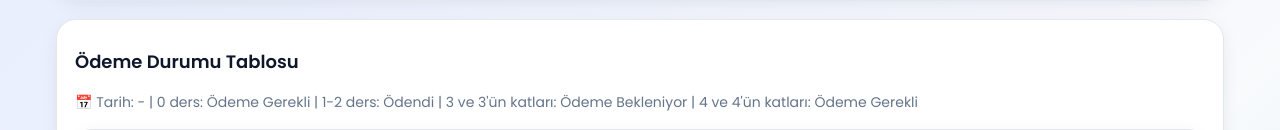
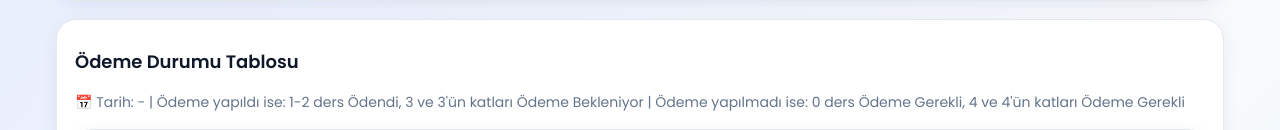
Before and after one commit to hbayseckin-prog/piarte, a FastAPI app: template templates/staff_panel.html in a window 1280 px wide. Shown: the part 913-1043 px from the top of the page. Run offline with FastAPI, Linux system fonts and the light colour scheme; the template is opened without the code that fills it, so the values that code supplies are empty.

Commit message:
Ödeme durum tablosu mantığı düzeltildi: Ödeme yapıldı ise 1-2 ders Ödendi, 3 ve 3'ün katları Ödeme Bekleniyor; Ödeme yapılmadı ise 4 ve 4'ün katları Ödeme Gerekli

```diff
--- a/app/main.py
+++ b/app/main.py
@@ -3192,41 +3192,52 @@ def staff_panel(
             if payments:
                 last_payment_date = payments[0].payment_date  # Zaten tarihe göre sıralı (en yeni önce)
 
-            # Ödeme durumu kontrolü - Yeni mantık:
-            # 0 ders (ödeme yapılmamış): Ödeme Gerekli
-            # 1-2 ders: Ödendi
-            # 3 ve 3'ün katları (3, 6, 9, 15, 18... ama 4'ün katı değilse): Ödeme Bekleniyor
-            # 4 ve 4'ün katları (4, 8, 12, 16, 20...): Ödeme Gerekli
-            # Diğer durumlar: Ödeme Bekleniyor
+            # Ödeme durumu kontrolü - Düzeltilmiş mantık:
+            # Ödeme yapıldı ise (total_paid_sets > 0):
+            #   - 1-2 ders: Ödendi
+            #   - 3 ve 3'ün katları (3, 6, 9, 12, 15, 18...): Ödeme Bekleniyor
+            # Ödeme yapılmadı ise (total_paid_sets == 0):
+            #   - 0 ders: Ödeme Gerekli
+            #   - 4 ve 4'ün katları (4, 8, 12, 16, 20...): Ödeme Gerekli
+            #   - Diğer: Ödeme Bekleniyor
             payment_status = ""
             payment_status_class = ""
             needs_payment = False
 
-            if total_lessons == 0:
-                # 0 ders - ödeme yapılmamış
-                payment_status = "⚠️ Ödeme Gerekli"
-                payment_status_class = "needs_payment"
-                needs_payment = True
-            elif total_lessons <= 2:
-                # 1-2 ders: Ödendi
-                payment_status = "✅ Ödendi"
-                payment_status_class = "paid"
-                needs_payment = False
-            elif total_lessons % 4 == 0:
-                # 4 ve 4'ün katları (4, 8, 12, 16, 20...): Ödeme Gerekli (öncelikli)
-                payment_status = "⚠️ Ödeme Gerekli"
-                payment_status_class = "needs_payment"
-                needs_payment = True
-            elif total_lessons % 3 == 0:
-                # 3 ve 3'ün katları (3, 6, 9, 15, 18, 21...) ama 4'ün katı değilse: Ödeme Bekleniyor
-                payment_status = "⏳ Ödeme Bekleniyor"
-                payment_status_class = "waiting"
-                needs_payment = False
+            if total_paid_sets > 0:
+                # Ödeme yapıldı ise
+                if total_lessons == 1 or total_lessons == 2:
+                    # 1-2 ders: Ödendi
+                    payment_status = "✅ Ödendi"
+                    payment_status_class = "paid"
+                    needs_payment = False
+                elif total_lessons % 3 == 0:
+                    # 3 ve 3'ün katları (3, 6, 9, 12, 15, 18, 21...): Ödeme Bekleniyor
+                    payment_status = "⏳ Ödeme Bekleniyor"
+                    payment_status_class = "waiting"
+                    needs_payment = False
+                else:
+                    # Diğer durumlar: Ödeme Bekleniyor
+                    payment_status = "⏳ Ödeme Bekleniyor"
+                    payment_status_class = "waiting"
+                    needs_payment = False
             else:
-                # Diğer durumlar (5, 7, 10, 11, 13, 14, 17, 19...): Ödeme Bekleniyor
-                payment_status = "⏳ Ödeme Bekleniyor"
-                payment_status_class = "waiting"
-                needs_payment = False
+                # Ödeme yapılmadı ise
+                if total_lessons == 0:
+                    # 0 ders: Ödeme Gerekli
+                    payment_status = "⚠️ Ödeme Gerekli"
+                    payment_status_class = "needs_payment"
+                    needs_payment = True
+                elif total_lessons % 4 == 0:
+                    # 4 ve 4'ün katları (4, 8, 12, 16, 20...): Ödeme Gerekli
+                    payment_status = "⚠️ Ödeme Gerekli"
+                    payment_status_class = "needs_payment"
+                    needs_payment = True
+                else:
+                    # Diğer durumlar: Ödeme Bekleniyor
+                    payment_status = "⏳ Ödeme Bekleniyor"
+                    payment_status_class = "waiting"
+                    needs_payment = False
 
             payment_status_list.append({
                 "student": student,
--- a/templates/staff_panel.html
+++ b/templates/staff_panel.html
@@ -344,7 +344,8 @@
 	<h3 class="h2">Ödeme Durumu Tablosu</h3>
 	<p style="color:#64748b;margin-bottom:16px;font-size:14px;">
 		📅 Tarih: {{ today.strftime('%d.%m.%Y') if today else '-' }} |
-		0 ders: Ödeme Gerekli | 1-2 ders: Ödendi | 3 ve 3'ün katları: Ödeme Bekleniyor | 4 ve 4'ün katları: Ödeme Gerekli
+		Ödeme yapıldı ise: 1-2 ders Ödendi, 3 ve 3'ün katları Ödeme Bekleniyor |
+		Ödeme yapılmadı ise: 0 ders Ödeme Gerekli, 4 ve 4'ün katları Ödeme Gerekli
 	</p>
 	<div class="table-wrap">
 		<table>
```
